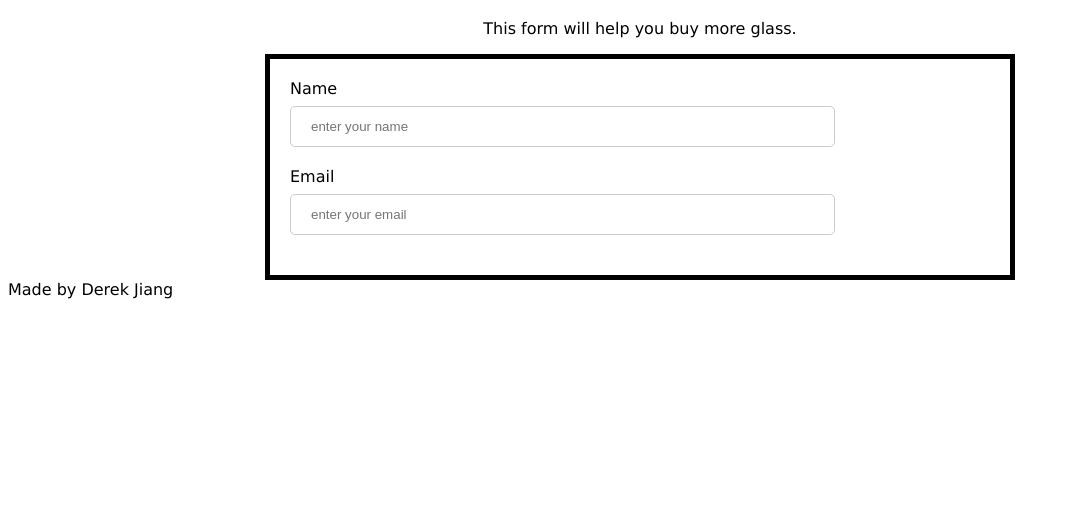
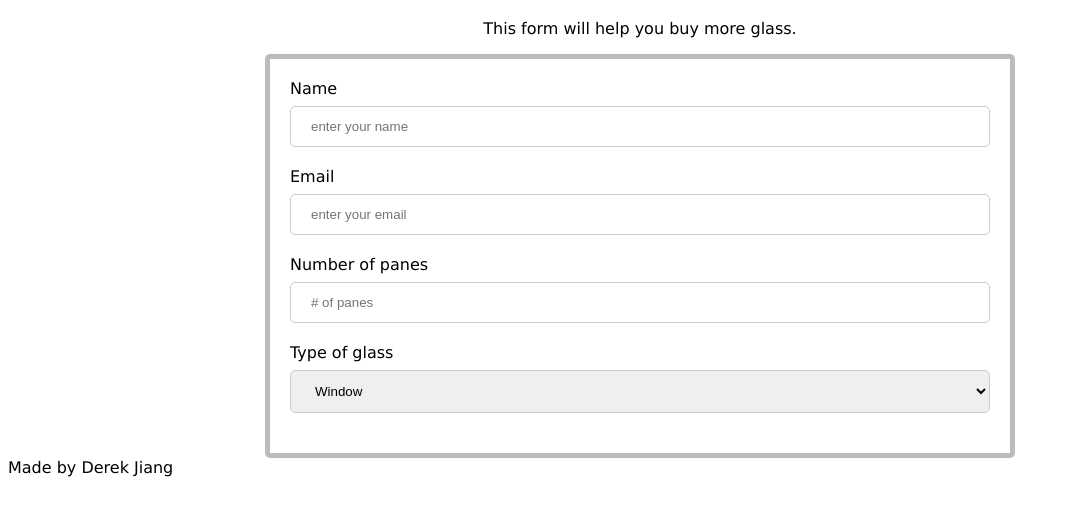
Before and after one commit to derekjiang917/survey_form, a plain HTML site: page index.html in a window 1280 px wide. Shown: the part 62-578 px from the top of the page, without its empty margins (0-1069 px from the left). Drawn offline with Linux system fonts and the light colour scheme.

Commit message:
added some more form inputs

```diff
--- a/index.html
+++ b/index.html
@@ -8,14 +8,22 @@
             text-align: center;
         }
         article {
-            display: flex;
             margin: auto;
-            border-style: solid;
-            border-width: 5px;
+            border: 5px solid #bbb;
+            border-radius: 5px;
             max-width: 700px;
             padding: 20px;
         }
-        input[type=text] {
+        input[type=text], select {
+            width: 100%;
+            padding: 12px 20px;
+            margin: 8px 0px 1.25rem 0px;
+            display: inline-block;
+            border: 1px solid #ccc;
+            border-radius: 5px;
+            box-sizing: border-box;
+        }
+        input[type=number] {
             width: 100%;
             padding: 12px 20px;
             margin: 8px 0px 1.25rem 0px;
@@ -39,6 +47,15 @@
                 <input type="text" id="name" name="name" placeholder="enter your name">
                 <label for="email">Email</label>
                 <input type="text" id="email" name="email" placeholder="enter your email">
+                <label for="ordersize">Number of panes</label>
+                <input type="number" id="ordersize" name="ordersize" placeholder ="# of panes" min ="1" max ="100">
+                <label for="glasstype">Type of glass</label>
+                <select id="glasstype" name="glasstype">
+                    <option value="window">Window</option>
+                    <option value="washroom">Washroom</option>
+                    <option value="panel">Panel</option>
+                    <option value="ceiling">Ceiling</option>
+                </select>
             </form>
         </article>
         <footer>
```
